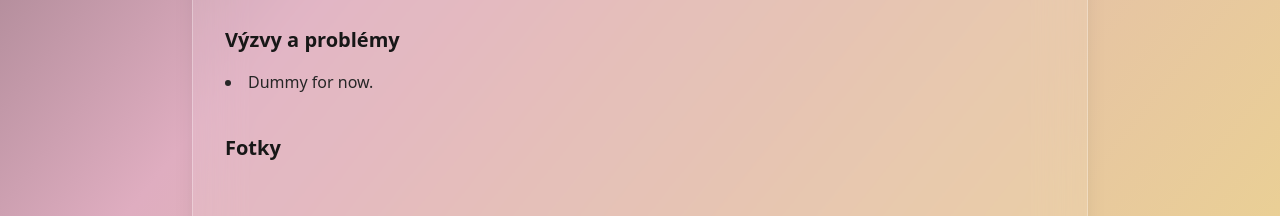
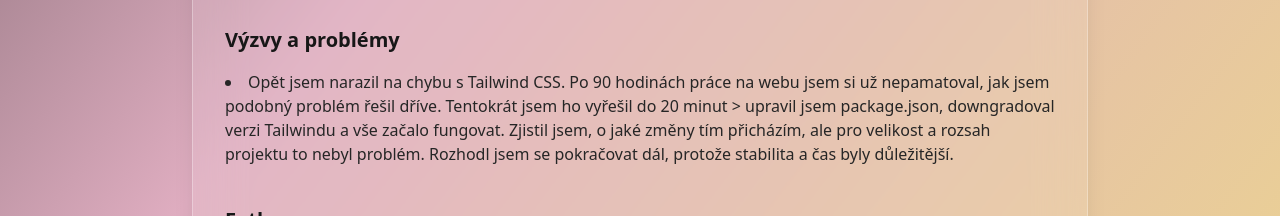
Before and after one commit to 1Kishi/Portfolio-Web, a React (Vite) app: page /deep-dive/mini-network-threat-analyzer in a window 1280 px wide. Shown: the part 1214-1430 px from the top of the page. Built offline with nearby package versions, Linux system fonts and the light colour scheme.

Commit message:
Problem 1 Mini Network Analyzer

```diff
--- a/src/pages/ProjectDetail.jsx
+++ b/src/pages/ProjectDetail.jsx
@@ -196,8 +196,8 @@ const projectData = {
       ]
     },
     challenges: {
-      cz: ["Dummy for now."],
-      en: ["Dummy for now."]
+      cz: ["Opět jsem narazil na chybu s Tailwind CSS. Po 90 hodinách práce na webu jsem si už nepamatoval, jak jsem podobný problém řešil dříve. Tentokrát jsem ho vyřešil do 20 minut > upravil jsem package.json, downgradoval verzi Tailwindu a vše začalo fungovat. Zjistil jsem, o jaké změny tím přicházím, ale pro velikost a rozsah projektu to nebyl problém. Rozhodl jsem se pokračovat dál, protože stabilita a čas byly důležitější."],
+      en: ["I ran into a Tailwind CSS error again. After 90 hours of working on the site, I no longer remembered how I had solved a similar issue earlier. This time, I resolved it in 20 minutes > I edited the package.json, downgraded the Tailwind version, and everything started working. I looked into what features I'd be missing, but for the size and scope of the project, it wasn't an issue. I chose to continue because stability and time were more important."]
     },
           snippets: {
         cz: [{ title: "...", code: "..." }],
```
